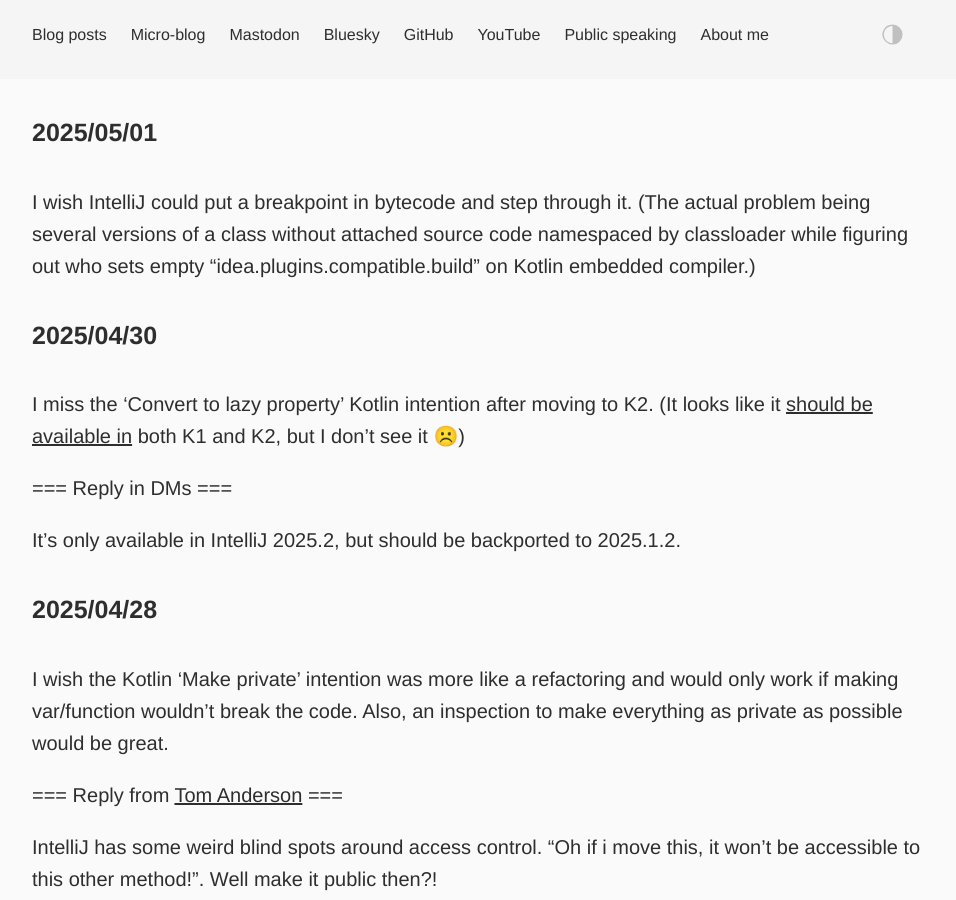
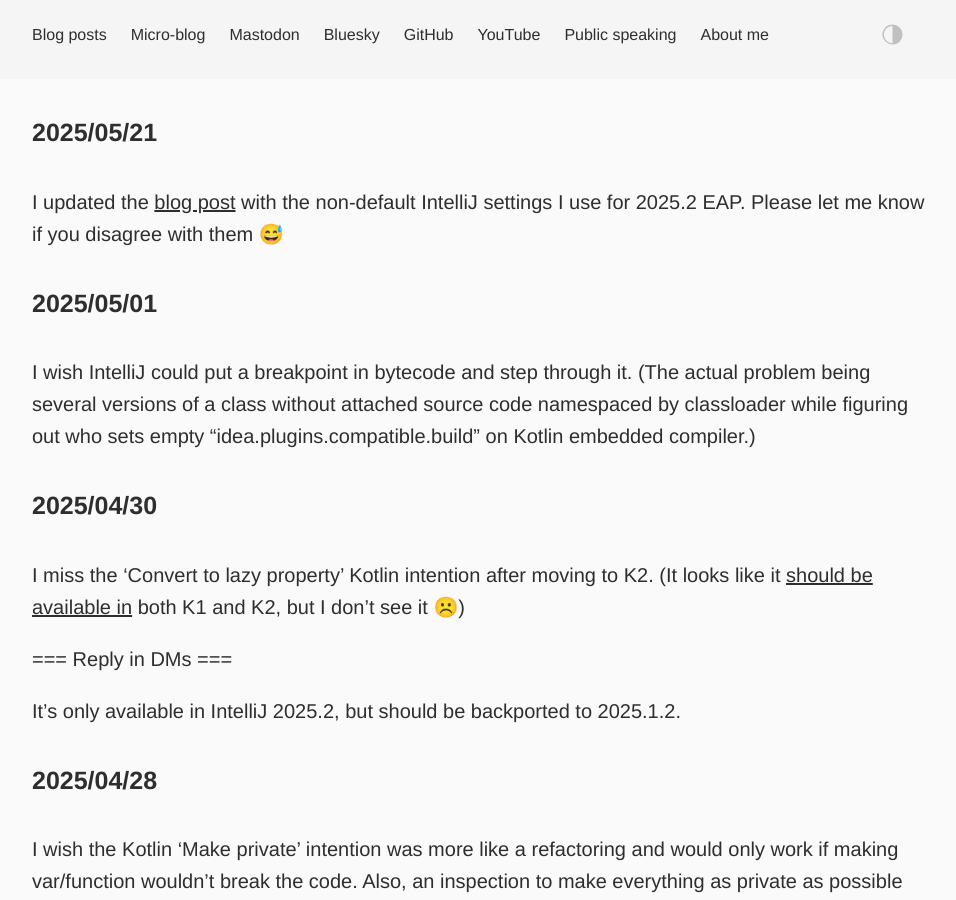
Before and after one commit to dkandalov/dkandalov.github.io, a Jekyll site: the page built from micro-blog.md, in a window 1280 px wide and 900 px high. Shown: the whole window, without its empty margins (160-1116 px from the left). Built offline with Jekyll 4.4.1, drawn with Linux system fonts in a browser that asks for light colours.

Commit message:
updated micro-blog

```diff
--- a/micro-blog.md
+++ b/micro-blog.md
@@ -2,6 +2,9 @@
 layout: post
 permalink: /micro-blog/
 ---
+
+#### 2025/05/21
+I updated the [blog post](https://dmitrykandalov.com/intellij-settings) with the non-default IntelliJ settings I use for 2025.2 EAP. Please let me know if you disagree with them 😅
 
 #### 2025/05/01
 I wish IntelliJ could put a breakpoint in bytecode and step through it. (The actual problem being several versions of a class without attached source code namespaced by classloader while figuring out who sets empty "idea.plugins.compatible.build" on Kotlin embedded compiler.)
```
